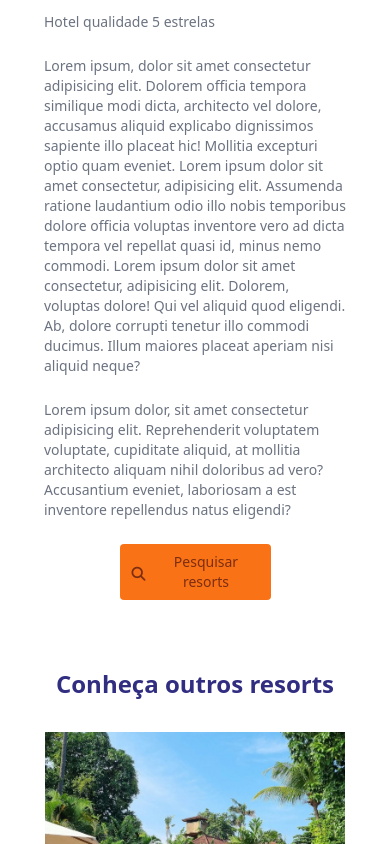
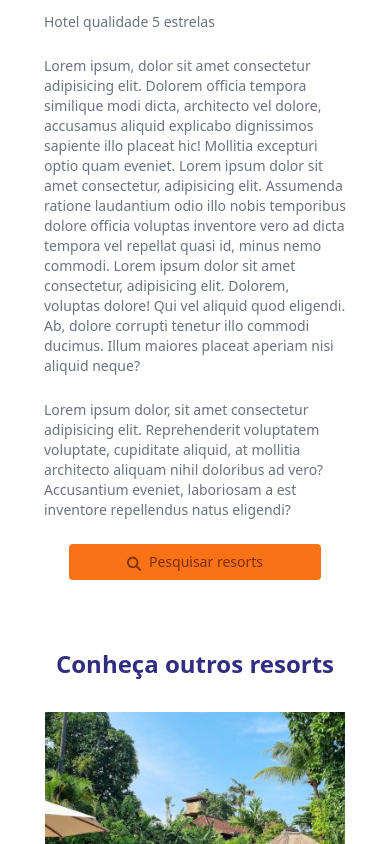
Before and after one commit to isrraelantonio/tailwind, a plain HTML site: page index.html in a window 390 px wide. Shown: the part 1096-1940 px from the top of the page. Drawn offline with nearby package versions, Linux system fonts and the light colour scheme.

Commit message:
ajuste do botão pesquisar
após o texto sobre o resort tinhamos um botão pesquisar.  A largura do mesmo teve de ser ajustada para funcionar bem no telefone iphone 5

```diff
--- a/index.html
+++ b/index.html
@@ -83,7 +83,7 @@
 
                 <p>Lorem ipsum dolor, sit amet consectetur adipisicing elit. Reprehenderit voluptatem voluptate, cupiditate aliquid, at mollitia architecto aliquam nihil doloribus ad vero? Accusantium eveniet, laboriosam a est inventore repellendus natus eligendi?
                 </p>
-                <button class=" m-auto md:m-0 mt-5 w-3/6 text-orange-900 bg-orange-500 text-sm px-3 py-2 rounded flex flex-nowrap  items-center justify-center space-x-2 hover:bg-yellow-500"><i class="fa-solid fa-magnifying-glass mt-1"></i><h2>Pesquisar resorts</h2></button>
+                <button class=" m-auto md:m-0 mt-5 w-5/6 text-orange-900 bg-orange-500 text-sm px-3 py-2 rounded flex flex-nowrap  items-center justify-center space-x-2 hover:bg-yellow-500"><i class="fa-solid fa-magnifying-glass mt-1"></i><h2>Pesquisar resorts</h2></button>
 
 
 
```
